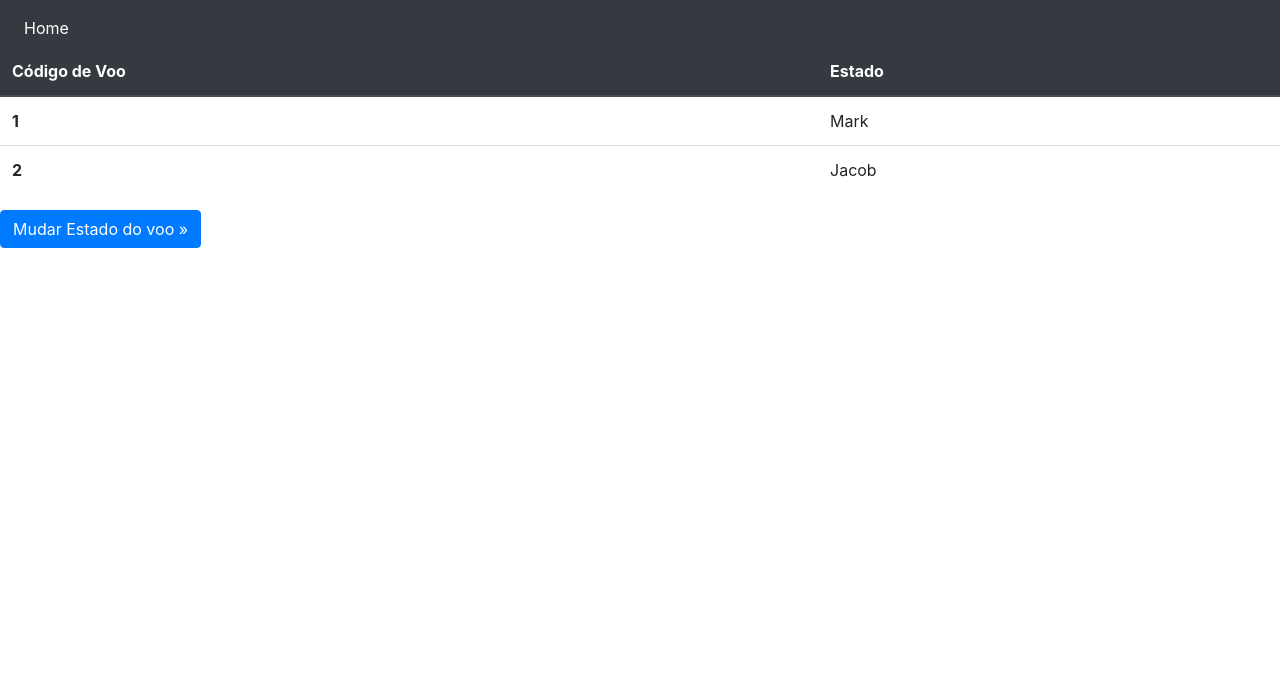
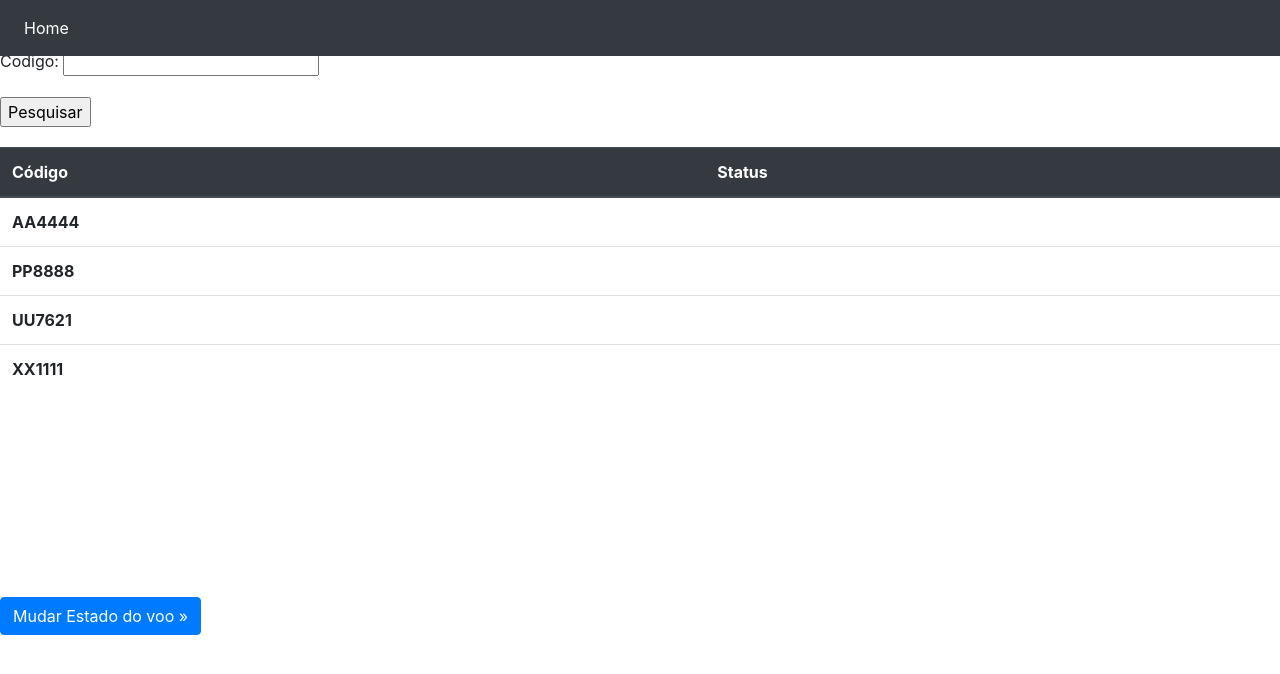
Before and after one commit to LuizBudeu/ProjetoLabEngSoft, a Django app: page /monitoramento/ in a window 1280 px wide. Shown: the top 674 px of the page. Run offline with Django 4.2, Linux system fonts and the light colour scheme; data comes from the database, SQL or seed files in the repository; both versions use the stored data as it was after the commit; lists and menus that the app fills with data are empty.

Commit message:
Implements monitoring screeen and start of states screen

```diff
--- a/monitoramento/views.py
+++ b/monitoramento/views.py
@@ -152,9 +152,13 @@ def relatorio(request):
 
 
 def estado(request):
-
-    context = {}
-
+    voos_qs = Voos.objects.all()
+    voos_filter = VoosFilter(request.GET, queryset=voos_qs)
+    voos_qs = voos_filter.qs
+    context = {
+        'voos_filter': voos_filter,
+         'voos_qs': voos_qs,
+    }
     return render(request, 'estado.html', context)
 
 
--- a/template/monitoramento.html
+++ b/template/monitoramento.html
@@ -2,6 +2,19 @@
 
 <!DOCTYPE html>
 <html lang="en">
+  <style>
+    #table-wrapper {
+      position:relative;
+    }
+    #table-scroll {
+      height:450px;
+      overflow:auto;
+      margin-top:20px;
+    }
+    #table-wrapper table {
+      width:100%;
+    }
+  </style>
   <head>
     <meta charset="UTF-8" />
     <meta http-equiv="X-UA-Compatible" content="IE=edge" />
@@ -25,24 +38,34 @@
     </nav>
 
     <h2>Monitoramento de Voos</h2>
+    <div>
+      <form method="get">
+        {{ voos_filter.form.as_p }}
+        <input type="submit" value="Pesquisar"/>
+      </form>
+
+      <div id="table-wrapper">
+        <div id="table-scroll">
           <table class="table">
             <thead class="thead-dark">
               <tr>
-          <th>Código de Voo</th>
-          <th>Estado</th>
+                <th>Código</th>
+                <th>Status</th>
               </tr>
             </thead>
             <tbody>
+              {% for voo in voos_qs %}
                 <tr>
-          <th scope="row">1</th>
-          <td>Mark</td>
+                  <th>{{voo.codigo}}</th>
+                  <th>{{voo.status}}</th>
                 </tr>
-        <tr>
-          <th scope="row">2</th>
-          <td>Jacob</td>
-        </tr>
+              {% endfor %}
             </tbody>
           </table>
+        </div>
+      </div>
+      </a>
+    </div>
 
     <div>
       <a class="btn btn-primary" href="{% url 'estado' %}" role="button"> Mudar Estado do voo &raquo; </a>
```
Also changed, not shown: template/estado.html (+51 -6 lines), db.sqlite3. Lines whose indentation alone changed are shown as unchanged.
